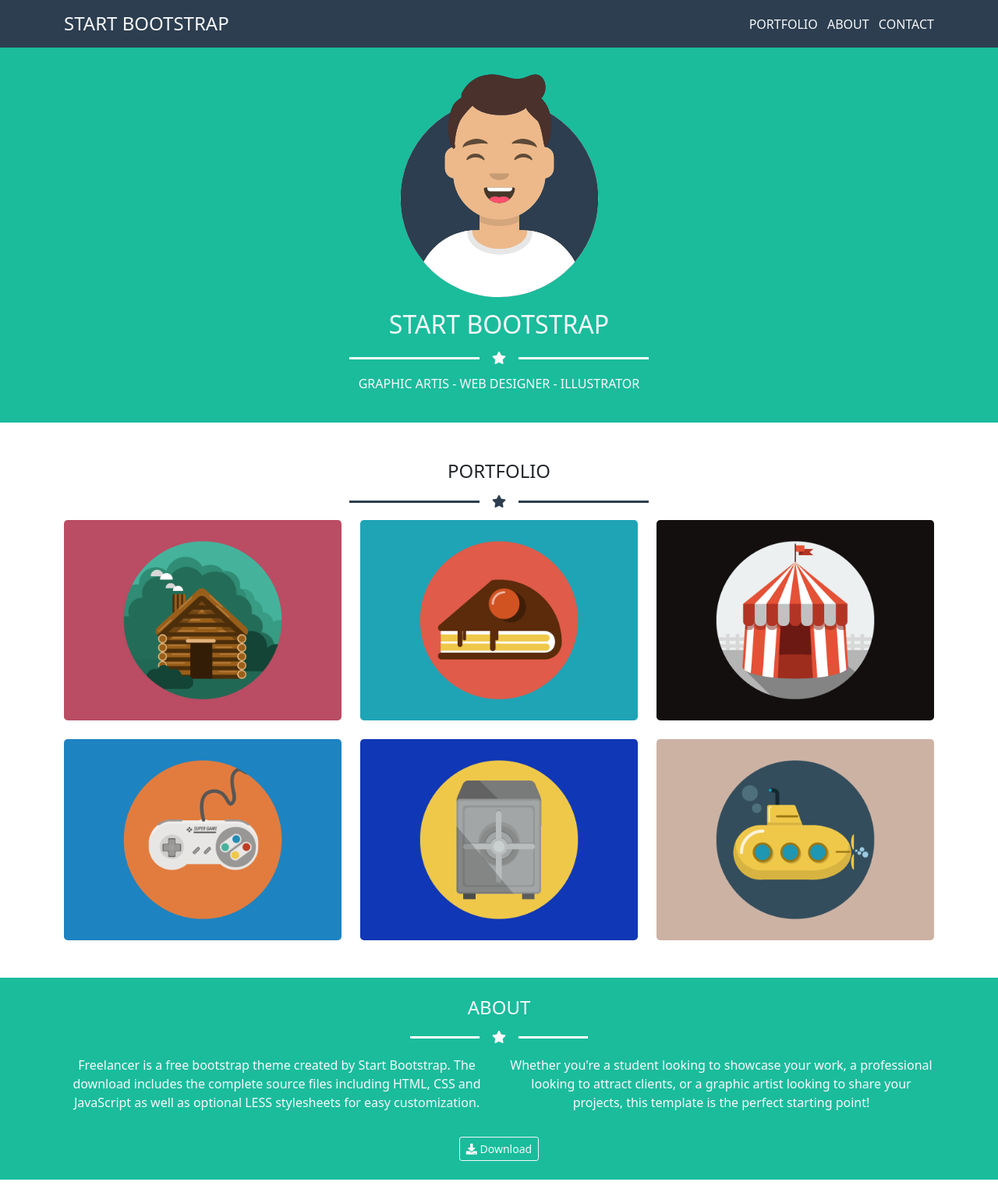
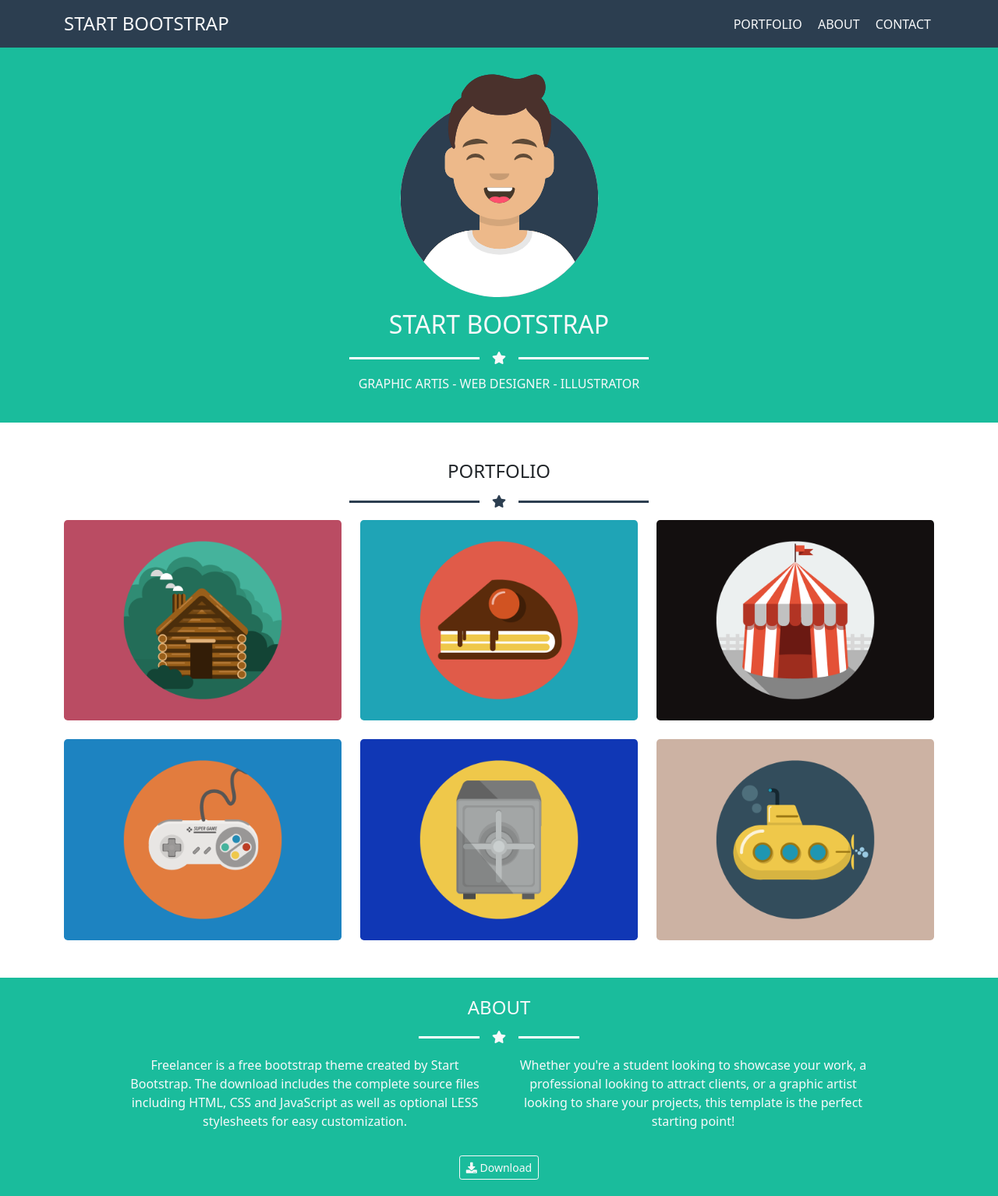
Before and after one commit to LeonardoCeccarelli/html-css-bootstrap-freelancer, a plain HTML site: page index.html in a window 1280 px wide. Shown: the top 1534 px of the page at 78% size. Drawn offline with nearby package versions, Linux system fonts and the light colour scheme.

Commit message:
add padding in different section

```diff
--- a/css/style.css
+++ b/css/style.css
@@ -7,6 +7,14 @@ a {
 
 nav, footer i {
     cursor: pointer;
+}
+
+.list-inline-item:not(:first-child) {
+    padding: 0 4px;
+}
+
+footer .bg_darkgrey .row {
+    font-size: .8rem;
 }
 
 /* Linea di separazione */
--- a/index.html
+++ b/index.html
@@ -26,9 +26,9 @@
                 <div class="nav-right ms-auto">
                     <ul class="list-unstyled list-inline mb-0 ">
                         <li class="list-inline-item text-light fs-4 d-inline d-sm-none"><i class="fas fa-bars"></i></li>
-                        <li class="list-inline-item d-none d-sm-inline-block"><a class="link-light text-decoration-none" href="#">PORTFOLIO</a></li>
-                        <li class="list-inline-item d-none d-sm-inline-block"><a class="link-light text-decoration-none" href="#">ABOUT</a></li>
-                        <li class="list-inline-item d-none d-sm-inline-block"><a class="link-light text-decoration-none" href="#">CONTACT</a></li>
+                        <li class="list-inline-item d-none d-sm-inline-block"><a class="link-light text-decoration-none" href="#portfolio">PORTFOLIO</a></li>
+                        <li class="list-inline-item d-none d-sm-inline-block"><a class="link-light text-decoration-none" href="#about">ABOUT</a></li>
+                        <li class="list-inline-item d-none d-sm-inline-block"><a class="link-light text-decoration-none" href="#contact">CONTACT</a></li>
                     </ul>
                 </div>
             </div>
@@ -62,7 +62,7 @@
         </section>
 
         <!-- Sezione immagini responsive -->
-        <section>
+        <section id="portfolio">
             <div class="container py-5 text-center">
                 <h4 class="mb-0">PORTFOLIO</h4>
 
@@ -106,10 +106,10 @@
         </section>
 
         <!-- Sezione download -->
-        <section class="bg_green">
+        <section id="about" class="bg_green">
 
             <div class="container text-center py-4">
-
+                <div class="px-4 mx-md-5">
                     <h4 class="text-light mb-0">ABOUT</h4>
 
                     <!-- linea di separazione -->
@@ -131,15 +131,15 @@
                     </div>
 
                     <button type="button" class="btn btn-outline-light btn-sm"><i class="fas fa-download"></i> Download</button>
-
+                </div>
             </div>
 
         </section>
 
         <!-- Sezione form -->
-        <section>
+        <section id="contact">
             <div class="container text-center py-4">
-
+                <div class="px-4 mx-md-5">
                     <h4 class="mb-0">CONTACT ME</h4>
 
                     <!-- linea di separazione -->
@@ -171,7 +171,9 @@
                         </div>
                     </form>
                 </div>
+            </div>
         </section>
+
     </main>
 
     <footer>
```
Lines whose indentation alone changed are shown as unchanged.
